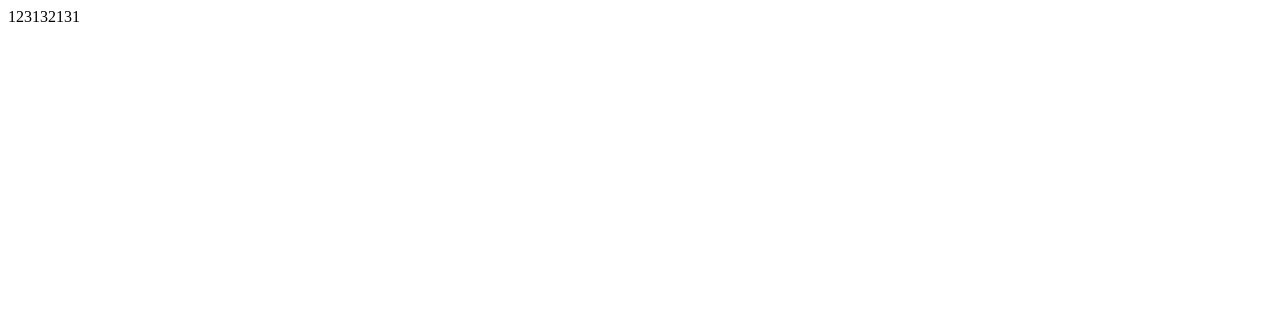
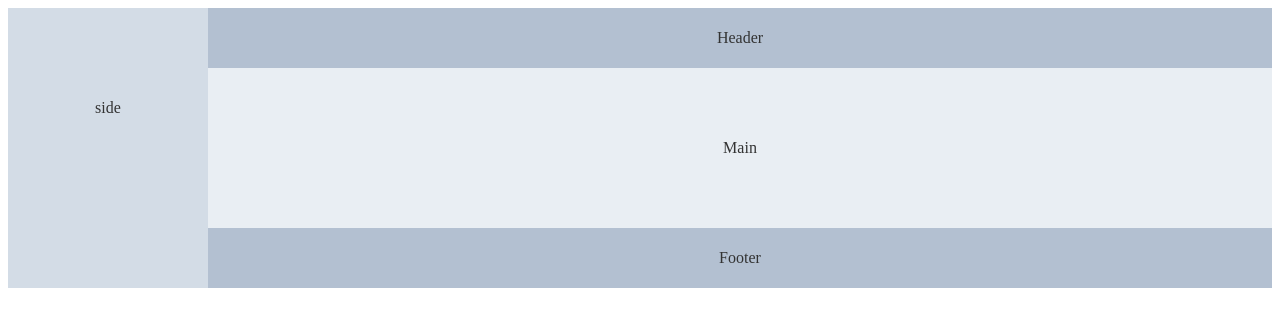
Before and after one commit to ftdus/PyUI, a Vue app: page / in a window 1280 px wide. Shown: the top 326 px of the page. Built offline with nearby package versions, Linux system fonts and the light colour scheme.

Commit message:
:rocket: layout 组件提交

```diff
--- /dev/null
+++ b/src/components/content/index.js
@@ -0,0 +1,8 @@
+import Content from './src/main.vue';
+
+/* istanbul ignore next */
+Content.install = function(Vue) {
+  Vue.component(Content.name, Content);
+};
+
+export default Content;
--- /dev/null
+++ b/src/components/content/src/main.vue
@@ -0,0 +1,12 @@
+<template>
+  <main class="py-content">
+    <slot></slot>
+  </main>
+</template>
+
+<script>
+  export default {
+    name: 'PyContent',
+    componentName: 'PyContent'
+  };
+</script>
--- /dev/null
+++ b/src/components/footer/index.js
@@ -0,0 +1,8 @@
+import Footer from './src/main.vue';
+
+/* istanbul ignore next */
+Footer.install = function(Vue) {
+  Vue.component(Footer.name, Footer);
+};
+
+export default Footer;
--- /dev/null
+++ b/src/components/footer/src/main.vue
@@ -0,0 +1,18 @@
+<template>
+  <footer class="py-footer" :style="{ height }">
+    <slot></slot>
+  </footer>
+</template>
+
+<script>
+  export default {
+    name: 'PyFooter',
+    componentName: 'PyFooter',
+    props: {
+      height: {
+        type: String,
+        default: '60px'
+      }
+    }
+  };
+</script>
--- /dev/null
+++ b/src/components/header/index.js
@@ -0,0 +1,8 @@
+import Header from './src/main.vue';
+
+/* istanbul ignore next */
+Header.install = function(Vue) {
+  Vue.component(Header.name, Header);
+};
+
+export default Header;
--- /dev/null
+++ b/src/components/header/src/main.vue
@@ -0,0 +1,18 @@
+<template>
+  <header class="py-header" :style="{ height }">
+    <slot></slot>
+  </header>
+</template>
+
+<script>
+  export default {
+    name: 'PyHeader',
+    componentName: 'PyHeader',
+    props: {
+      height: {
+        type: String,
+        default: '60px'
+      }
+    }
+  };
+</script>
--- /dev/null
+++ b/src/components/layout/index.js
@@ -0,0 +1,8 @@
+import Layout from './src/main.vue';
+
+/* istanbul ignore next */
+Layout.install = function(Vue) {
+  Vue.component(Layout.name, Layout);
+};
+
+export default Layout;
--- /dev/null
+++ b/src/components/layout/src/main.vue
@@ -0,0 +1,47 @@
+<template>
+  <section class="py-layout" :class="{ 'is-vertical': isVertical }">
+    <slot></slot>
+  </section>
+</template>
+
+<style scoped lang="scss">
+.py-layout {
+  display: flex;
+  flex-direction: row;
+  flex: 1;
+  flex-basis: auto;
+  box-sizing: border-box;
+  min-width: 0;
+}
+
+.py-layout .is-vertical {
+    flex-direction: column;
+}
+</style>
+
+
+<script>
+export default {
+  name: "PyLayout",
+  componentName: "PyLayout",
+  props: {
+    direction: String
+  },
+
+  computed: {
+    isVertical() {
+      if (this.direction === "vertical") {
+        return true;
+      } else if (this.direction === "horizontal") {
+        return false;
+      }
+      return this.$slots && this.$slots.default
+        ? this.$slots.default.some(vnode => {
+            const tag = vnode.componentOptions && vnode.componentOptions.tag;
+            return tag === "py-header" || tag === "py-footer";
+          })
+        : false;
+    }
+  }
+};
+</script>
--- /dev/null
+++ b/src/components/side/index.js
@@ -0,0 +1,8 @@
+import Side from './src/main.vue';
+
+/* istanbul ignore next */
+Side.install = function(Vue) {
+  Vue.component(Side.name, Side);
+};
+
+export default Side;
--- /dev/null
+++ b/src/components/side/src/main.vue
@@ -0,0 +1,18 @@
+<template>
+  <aside class="py-side" :style="{ width }">
+    <slot></slot>
+  </aside>
+</template>
+
+<script>
+  export default {
+    name: 'PySide',
+    componentName: 'PySide',
+    props: {
+      width: {
+        type: String,
+        default: '300px'
+      }
+    }
+  };
+</script>
--- a/src/views/index/index.vue
+++ b/src/views/index/index.vue
@@ -1,10 +1,71 @@
 <template>
     <div>
-            123132131
+        <!-- <py-layout class="layout">
+            <py-header class="header">Header</py-header>
+            <py-content class="content">Main</py-content>
+        </py-layout> -->
+
+        <py-layout>
+            <py-side width="200px">side</py-side>
+            <py-layout>
+                <py-header>Header</py-header>
+                <py-content>Main</py-content>
+                <py-footer>Footer</py-footer>
+            </py-layout>
+        </py-layout>
+
     </div>
 </template>
 <script>
-export default {};
+import PyLayout from "../../components/layout/index.js";
+import PyHeader from "../../components/header/index.js";
+import PyFooter from "../../components/footer/index.js";
+import PyContent from "../../components/content/index.js";
+import PySide from "../../components/side/index.js";
+
+export default {
+  components: {
+    PyLayout,
+    PyHeader,
+    PyFooter,
+    PyContent,
+    PySide
+  }
+};
 </script>
-<style lang="scss" scoped>
+
+<style>
+  .py-header, .py-footer {
+    background-color: #B3C0D1;
+    color: #333;
+    text-align: center;
+    line-height: 60px;
+  }
+
+  .py-side {
+    background-color: #D3DCE6;
+    color: #333;
+    text-align: center;
+    line-height: 200px;
+  }
+
+  .py-content {
+    background-color: #E9EEF3;
+    color: #333;
+    text-align: center;
+    line-height: 160px;
+  }
+
+  body > .py-layout {
+    margin-bottom: 40px;
+  }
+
+  /* .el-container:nth-child(5) .el-aside,
+  .el-container:nth-child(6) .el-aside {
+    line-height: 260px;
+  } */
+
+  /* .el-container:nth-child(7) .el-aside {
+    line-height: 320px;
+  } */
 </style>
```
